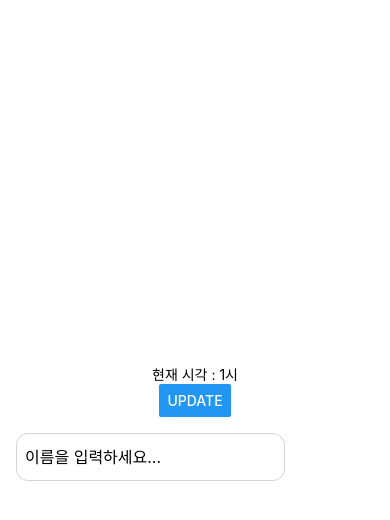
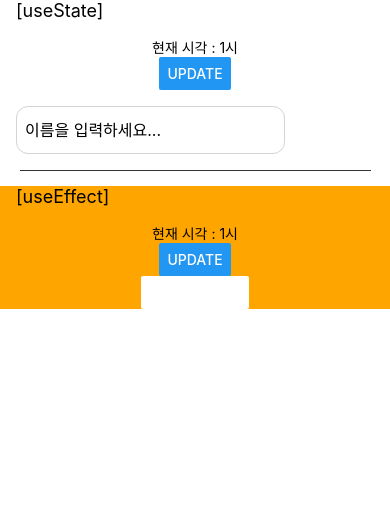
Before and after one commit to prettyturtle/Use-Practice, a React Native app: screen / in a window 390 px wide. Shown: the top 520 px of the page. Built offline with nearby package versions, Linux system fonts and the light colour scheme.

Commit message:
useEffect

```diff
--- a/App.js
+++ b/App.js
@@ -1,12 +1,20 @@
 import { StatusBar } from 'expo-status-bar';
-import { StyleSheet, Text, View } from 'react-native';
+import { SafeAreaView, ScrollView, StyleSheet, Text, View } from 'react-native';
+import Divider from './Divider';
+import UseEffect from './UseEffect/UseEffect';
 import UseState from './UseState';
 
 export default function App() {
   return (
-    <View style={styles.container}>
-      <UseState />
-    </View>
+    <SafeAreaView>
+      <ScrollView>
+        <View style={styles.container}>
+          <UseState />
+          <Divider />
+          <UseEffect />
+        </View>
+      </ScrollView>
+    </SafeAreaView>
   );
 }
 
--- /dev/null
+++ b/Divider.js
@@ -0,0 +1,7 @@
+import { View } from "react-native"
+
+export default () => {
+  return (
+    <View style={{ width: "90%", height: 0.4, marginVertical: 16, alignSelf: "center", backgroundColor: "#333" }} />
+  )
+}
--- /dev/null
+++ b/UseEffect/Timer.js
@@ -0,0 +1,21 @@
+import { useState, useEffect } from "react"
+import { View, Text } from "react-native"
+
+// ============== (2) ==============
+export default () => {
+  useEffect(() => {
+    const timer = setInterval(() => {
+      console.log("타이머 돌고 있는 중...")
+    }, 100)
+    return () => {
+      console.log("타이머 종료!")
+      clearInterval(timer)
+    }
+  }, [])
+
+  return (
+    <View>
+      <Text>타이머 시작! 콘솔창을 보세요.</Text>
+    </View>
+  )
+}
--- /dev/null
+++ b/UseEffect/UseEffect.js
@@ -0,0 +1,67 @@
+import { useEffect, useState } from "react"
+import { StyleSheet, View, Text, Button, TextInput } from "react-native"
+import Timer from "./Timer"
+
+export default () => {
+
+  // ============== (1) ==============
+  const [time, setTime] = useState(1)
+  const [backgroundColor, setBackgroundColor] = useState("white")
+  const didTapTimeUpdateButton = () => {
+    setTime(time + 1)
+  }
+
+  useEffect(() => {
+    console.log("🎉 이 컴포넌트가 렌더링 될 때마다 호출됩니다.")
+  })
+  useEffect(() => {
+    console.log("💡 이 컴포넌트가 첫 렌더링 될 때 호출됩니다.")
+  }, [])
+  useEffect(() => {
+    const colors = ["lightblue", "yellow", "orange", "cyan"]
+    setBackgroundColor(colors[Math.floor(Math.random() * colors.length)])
+  }, [time])
+
+  // ============== (2) ==============
+  const [showTimer, setShowTimer] = useState(false)
+  const didTapShowTimerButton = () => setShowTimer(!showTimer)
+
+  return (
+    <View style={{ ...styles.container, backgroundColor: backgroundColor }}>
+      <Text style={styles.titleLabel}>[useEffect]</Text>
+      {/* ============== (1) ============== */}
+      <Text>현재 시각 : {time}시</Text>
+      <Button
+        title="Update"
+        onPress={didTapTimeUpdateButton}
+      />
+
+      {/* ============== (2) ============== */}
+      {showTimer && <Timer />}
+      <View style={styles.uploadButtonContainer}>
+        <Button
+          title="Show Timer"
+          onPress={didTapShowTimerButton}
+          color="white"
+        />
+      </View>
+    </View>
+  )
+}
+
+const styles = StyleSheet.create({
+  container: {
+    width: "100%",
+    alignItems: "center"
+  },
+  titleLabel: {
+    alignSelf: "baseline",
+    marginLeft: 16,
+    marginBottom: 16,
+    fontSize: 18
+  },
+  uploadButtonContainer: {
+    backgroundColor: "pink",
+    borderRadius: 12.0
+  }
+})
--- a/UseState.js
+++ b/UseState.js
@@ -26,6 +26,7 @@ export default () => {
 
   return (
     <View style={styles.container}>
+      <Text style={styles.titleLabel}>[useState]</Text>
       {/* ============== (1) ============== */}
       <Text>현재 시각 : {time}시</Text>
       <Button
@@ -33,7 +34,7 @@ export default () => {
         onPress={didTapTimeUpdateButton}
       />
 
-      {/* ============== (2) ============== */}
+      {/* =====w========= (2) ============== */}
       <View style={styles.textInputContainer}>
         <TextInput
           placeholder="이름을 입력하세요..."
@@ -49,9 +50,9 @@ export default () => {
           />
         </View>
       </View>
-        {names.map((name, index) => (
-          <Text key={`${name}-${index}`}>{name}</Text>
-        ))}
+      {names.map((name, index) => (
+        <Text key={`${name}-${index}`}>{name}</Text>
+      ))}
     </View>
   )
 }
@@ -60,6 +61,12 @@ const styles = StyleSheet.create({
   container: {
     width: "100%",
     alignItems: "center"
+  },
+  titleLabel: {
+    alignSelf: "baseline",
+    marginLeft: 16,
+    marginBottom: 16,
+    fontSize: 18
   },
   textInputContainer: {
     marginTop: 16,
```
